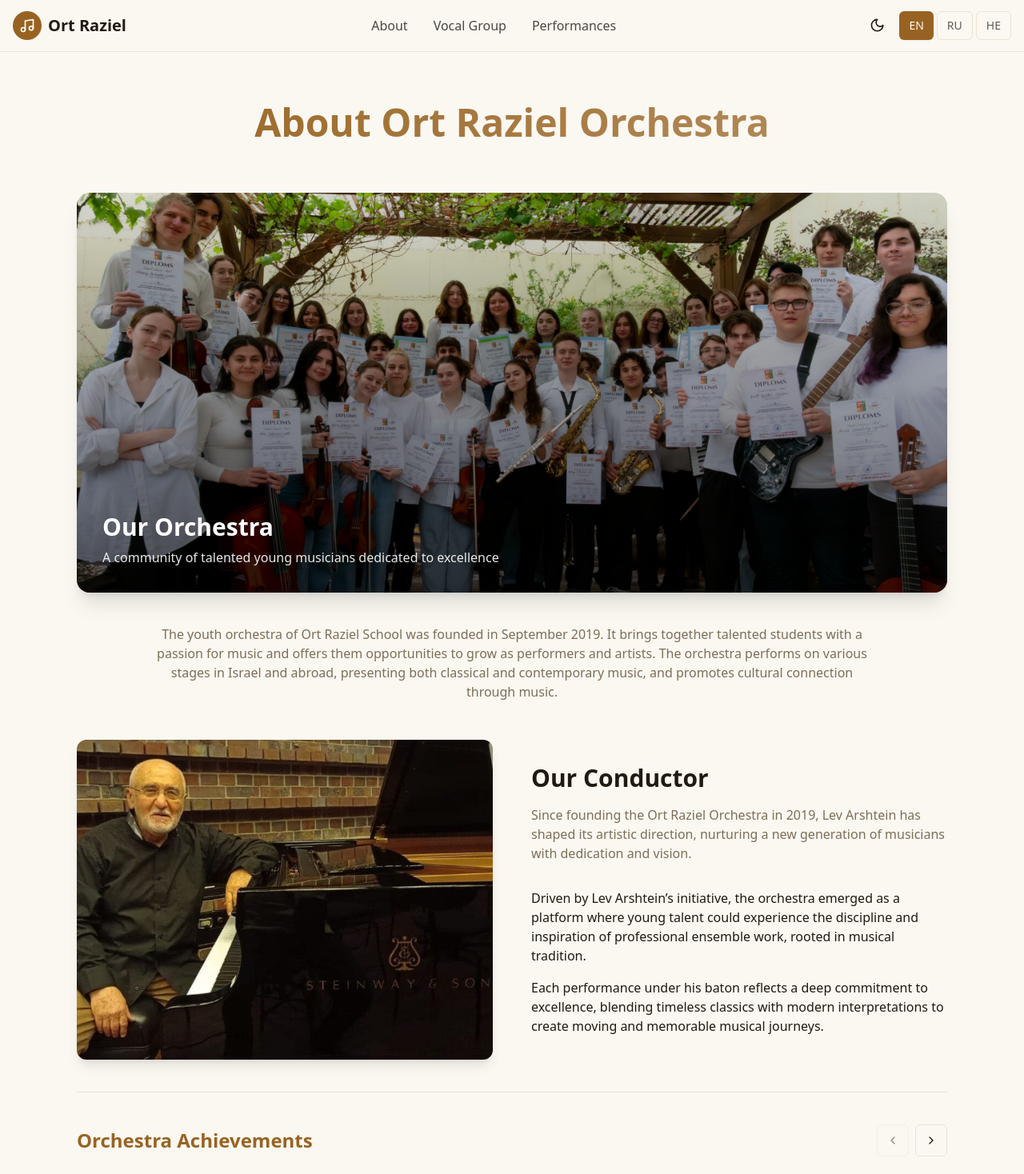
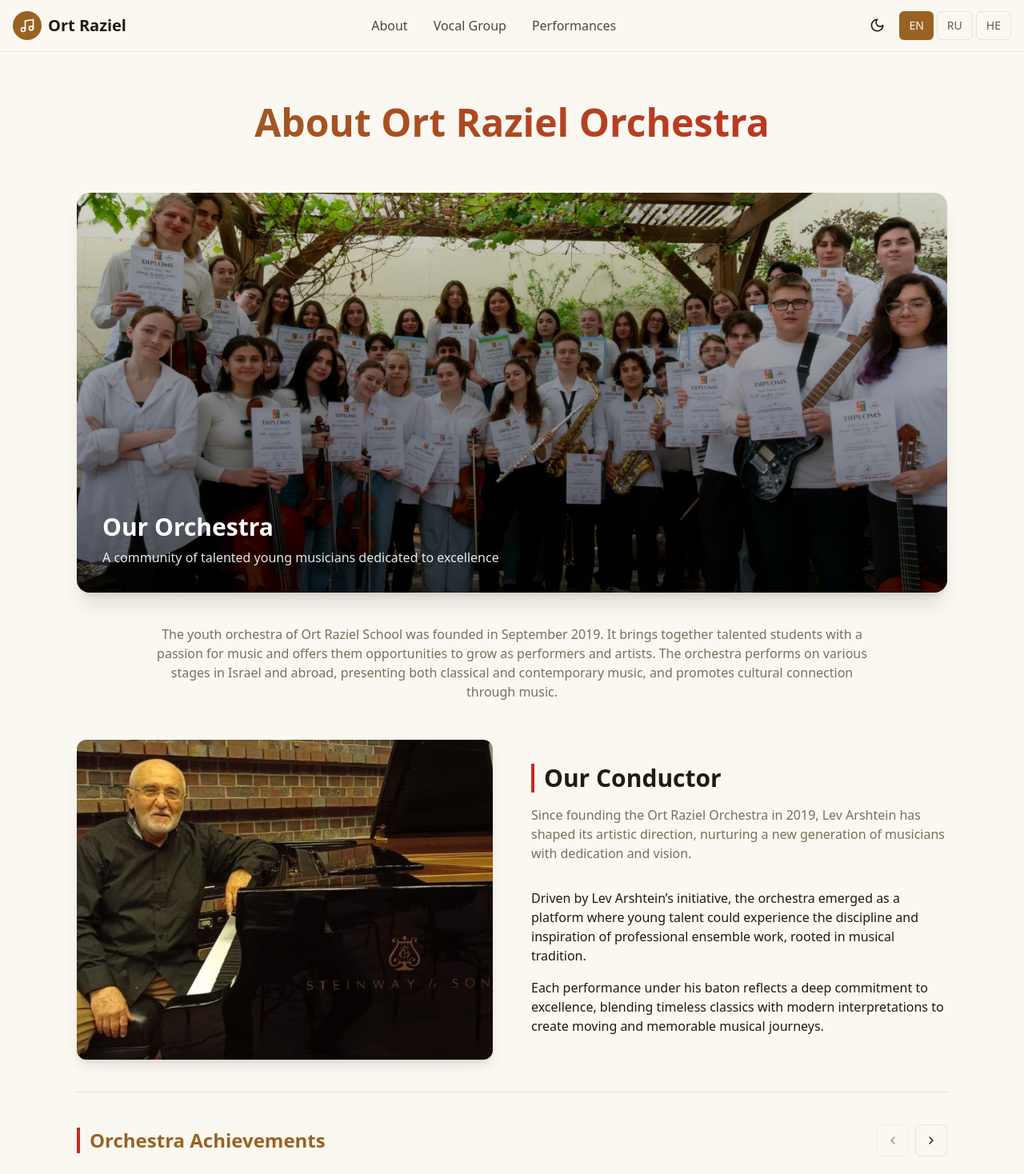
Before and after one commit to ArtemiyPank/orchestra-website, a Next.js app: page /en/about in a window 1280 px wide. Shown: the top 1468 px of the page at 80% size. Built offline with nearby package versions, Linux system fonts and the light colour scheme.

Commit message:
Make red a full brand accent: heading gradients and section marker bars

```diff
--- a/src/app/[locale]/alumni/AlumniClient.tsx
+++ b/src/app/[locale]/alumni/AlumniClient.tsx
@@ -32,7 +32,7 @@ const AlumniClient = ({ locale }: AlumniClientProps) => {
         transition={{ duration: 0.8 }}
         className="text-center mb-8 sm:mb-16"
       >
-        <h1 className="text-3xl sm:text-4xl md:text-5xl font-bold mb-4 sm:mb-6 bg-clip-text text-transparent bg-gradient-to-r from-primary to-primary/70">
+        <h1 className="text-3xl sm:text-4xl md:text-5xl font-bold mb-4 sm:mb-6 bg-clip-text text-transparent bg-gradient-to-r from-primary to-brand-red">
           {t("title", { defaultValue: "Our Alumni" })}
         </h1>
         <p className="text-base sm:text-lg md:text-xl text-muted-foreground max-w-3xl mx-auto">
--- a/src/app/[locale]/performances/PerformancesClient.tsx
+++ b/src/app/[locale]/performances/PerformancesClient.tsx
@@ -32,7 +32,7 @@ const PerformancesClient = ({ locale }: PerformancesClientProps) => {
         transition={{ duration: 0.8 }}
         className="text-center mb-8 sm:mb-16"
       >
-        <h1 className="text-3xl sm:text-4xl md:text-5xl font-bold mb-4 sm:mb-6 bg-clip-text text-transparent bg-gradient-to-r from-primary to-primary/70">
+        <h1 className="text-3xl sm:text-4xl md:text-5xl font-bold mb-4 sm:mb-6 bg-clip-text text-transparent bg-gradient-to-r from-primary to-brand-red">
           {t("title", { defaultValue: "Our Performances" })}
         </h1>
         <p className="text-base sm:text-lg md:text-xl text-muted-foreground max-w-3xl mx-auto">
--- a/src/app/[locale]/vocal-group/VocalGroupClient.tsx
+++ b/src/app/[locale]/vocal-group/VocalGroupClient.tsx
@@ -47,7 +47,7 @@ export default function VocalGroupClient({ locale }: VocalGroupClientProps) {
       <m.div initial="hidden" animate="visible" variants={containerVariants} className="space-y-12">
         {/* Заголовок страницы */}
         <m.div variants={itemVariants} className="text-center">
-          <h1 className="text-3xl sm:text-4xl md:text-5xl font-bold mb-4 sm:mb-6 bg-clip-text text-transparent bg-gradient-to-r from-primary to-primary/70">
+          <h1 className="text-3xl sm:text-4xl md:text-5xl font-bold mb-4 sm:mb-6 bg-clip-text text-transparent bg-gradient-to-r from-primary to-brand-red">
             {t("title")}
           </h1>
           <p className="text-muted-foreground max-w-3xl mx-auto">{t("subtitle")}</p>
@@ -79,13 +79,13 @@ export default function VocalGroupClient({ locale }: VocalGroupClientProps) {
 
         {/* Руководитель вокальной группы */}
         <m.div variants={itemVariants}>
-          <h2 className="text-2xl font-bold mb-6">{t("leaderTitle")}</h2>
+          <h2 className="text-2xl font-bold mb-6 border-s-4 border-brand-red ps-3">{t("leaderTitle")}</h2>
           <VocalGroupLeader />
         </m.div>
 
         {/* Солисты */}
         <m.div variants={itemVariants} className="space-y-6">
-          <h2 className="text-2xl font-bold mb-2">{t("soloistsTitle")}</h2>
+          <h2 className="text-2xl font-bold mb-2 border-s-4 border-brand-red ps-3">{t("soloistsTitle")}</h2>
           <p className="text-muted-foreground mb-6">{t("soloistsDescription")}</p>
 
           <div className="grid grid-cols-1 md:grid-cols-2 lg:grid-cols-3 gap-6">
--- a/src/app/global-not-found.tsx
+++ b/src/app/global-not-found.tsx
@@ -14,7 +14,7 @@ export default function GlobalNotFound() {
     <html lang="en">
       <body className="bg-background text-foreground min-h-screen">
         <div className="flex flex-col items-center justify-center min-h-screen text-center px-4">
-          <p className="text-7xl font-bold bg-clip-text text-transparent bg-gradient-to-r from-primary to-primary/60 mb-6">
+          <p className="text-7xl font-bold bg-clip-text text-transparent bg-gradient-to-r from-primary to-brand-red mb-6">
             404
           </p>
           <div className="space-y-1 mb-8 text-muted-foreground">
--- a/src/components/AboutContent.tsx
+++ b/src/components/AboutContent.tsx
@@ -26,7 +26,7 @@ const AboutContent = () => {
         transition={{ duration: 0.8 }}
         className="text-center mb-8 sm:mb-16"
       >
-        <h1 className="text-3xl sm:text-4xl md:text-5xl font-bold mb-4 sm:mb-6 bg-clip-text text-transparent bg-gradient-to-r from-primary to-primary/70">
+        <h1 className="text-3xl sm:text-4xl md:text-5xl font-bold mb-4 sm:mb-6 bg-clip-text text-transparent bg-gradient-to-r from-primary to-brand-red">
           {t("title")}
         </h1>
       </m.div>
@@ -83,7 +83,7 @@ const AboutContent = () => {
           />
         </div>
         <div className="md:w-1/2 space-y-3 sm:space-y-4">
-          <h2 className="text-2xl sm:text-3xl font-bold">{t("conductorTitle")}</h2>
+          <h2 className="text-2xl sm:text-3xl font-bold border-s-4 border-brand-red ps-3">{t("conductorTitle")}</h2>
           <p className="text-sm sm:text-base text-muted-foreground leading-relaxed">{t("conductorDescription")}</p>
           <div className="space-y-3 sm:space-y-4 pt-2 sm:pt-4">
             <p className="text-sm sm:text-base">{t("description1")}</p>
--- a/src/components/AchievementsCarousel.tsx
+++ b/src/components/AchievementsCarousel.tsx
@@ -106,7 +106,9 @@ const AchievementsCarousel = ({ achievements, title = "Orchestra Achievements" }
     <div className="relative" dir={isRTL ? "rtl" : "ltr"}>
       <div className={cn("flex items-center justify-between", isMobile ? "mb-3" : "mb-6")}>
         <div className="flex items-center gap-2 text-primary">
-          <h2 className={cn("font-bold", isMobile ? "text-lg" : "text-2xl")}>{title}</h2>
+          <h2 className={cn("font-bold border-s-4 border-brand-red ps-3", isMobile ? "text-lg" : "text-2xl")}>
+            {title}
+          </h2>
         </div>
 
         <div className={cn("flex gap-2", isMobile ? "hidden" : "")}>
--- a/src/components/CardPerformance.tsx
+++ b/src/components/CardPerformance.tsx
@@ -56,7 +56,7 @@ const CardPerformance = ({ performance, locale = "en" }: CardPerformanceProps) =
             )}
           >
             <div>
-              <h2 className="text-xl sm:text-2xl lg:text-3xl font-bold mb-2 sm:mb-4 text-foreground">
+              <h2 className="text-xl sm:text-2xl lg:text-3xl font-bold mb-2 sm:mb-4 text-foreground border-s-4 border-brand-red ps-3">
                 {performance.title}
               </h2>
               <div className="flex items-center gap-2 text-muted-foreground mb-2">
```
